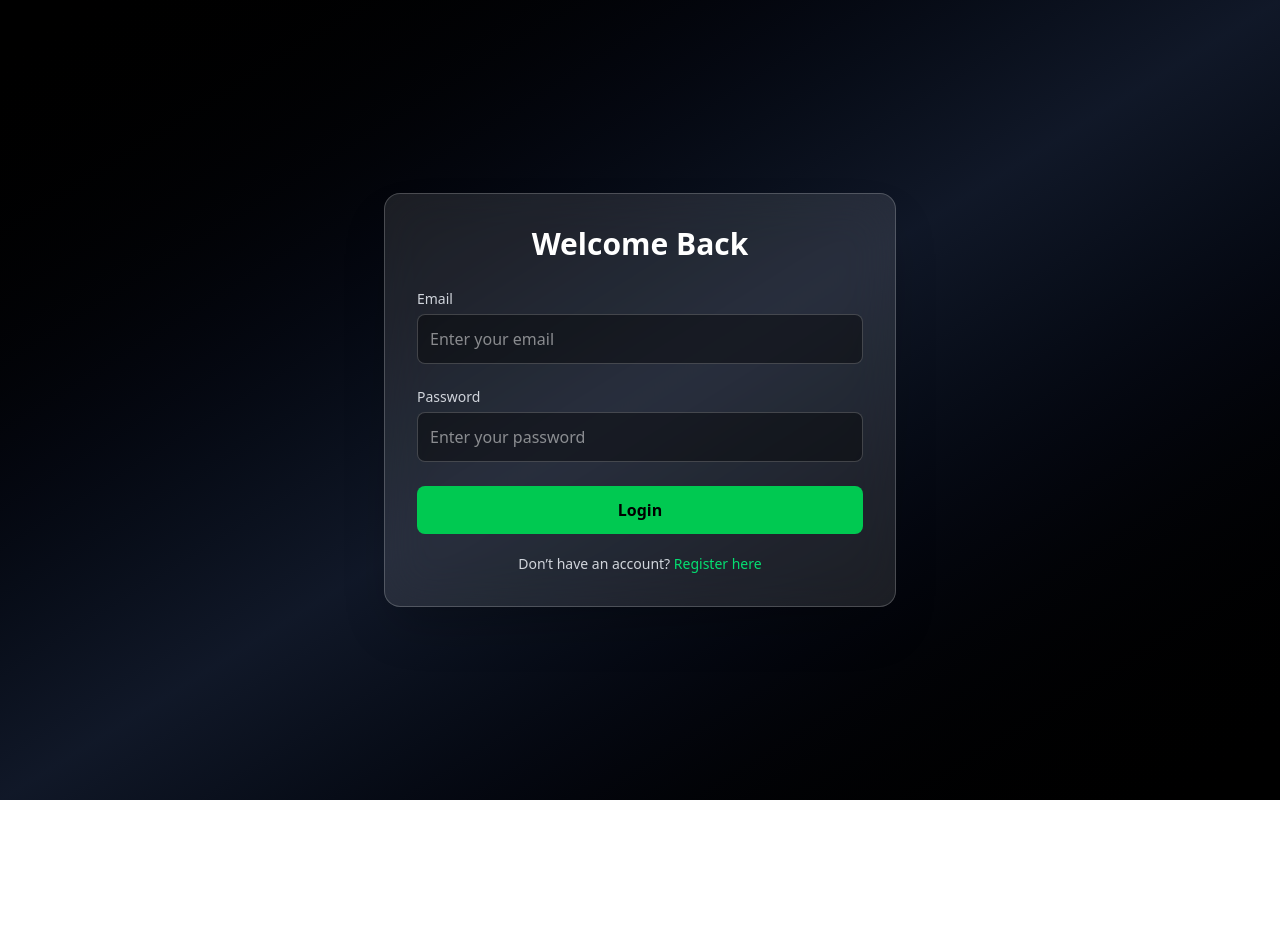
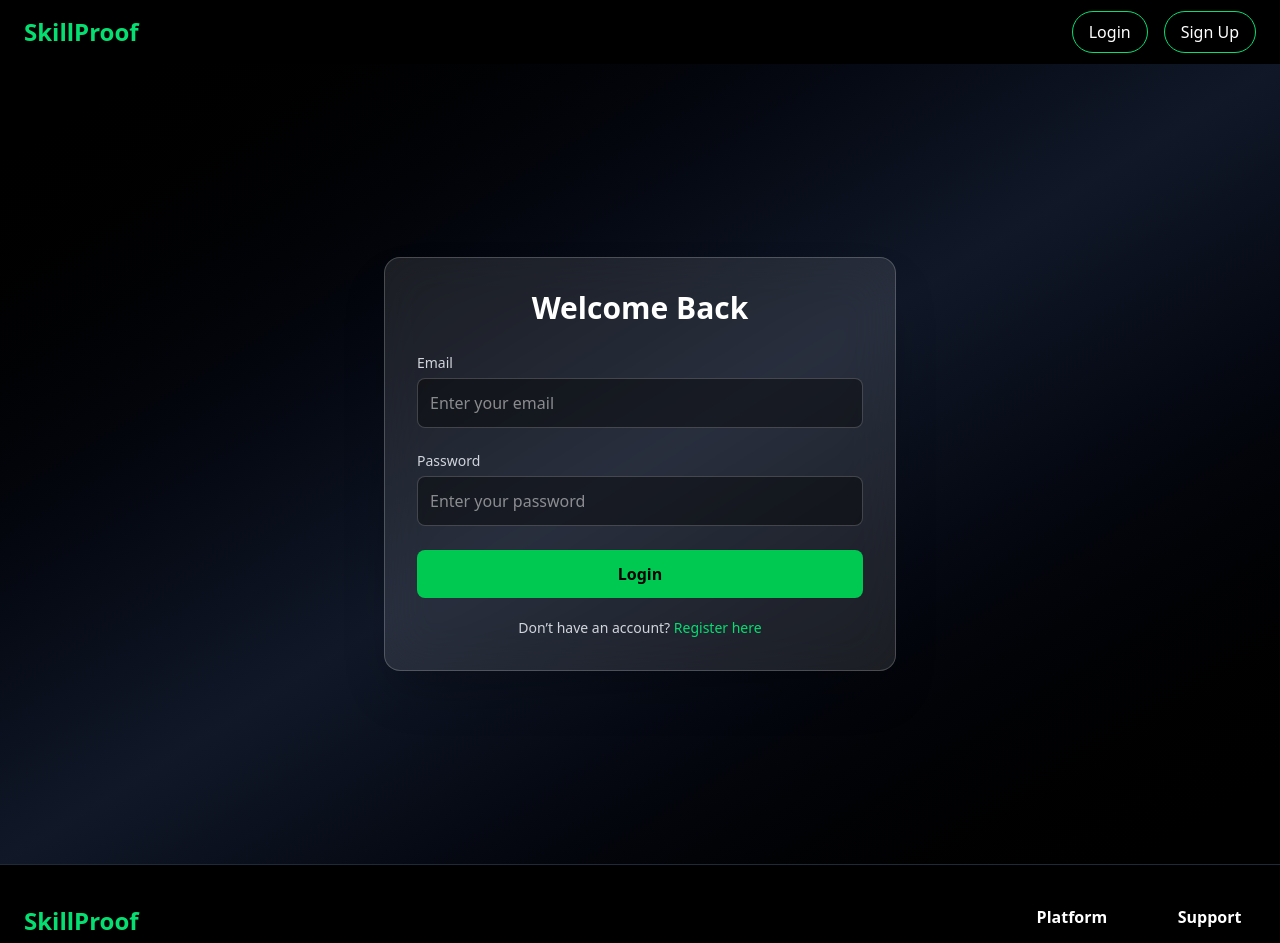
Before and after one commit to harshpandey3996/skill-proof, a React (Vite) app in the folder Frontend/: page /login in a window 1280 px wide. Shown: the top 943 px of the page. Before the commit the page ends 800 px from the top, so only its background shows below. Built offline with nearby package versions, Linux system fonts and the light colour scheme; no server answers.

Commit message:
Update Login.jsx

```diff
--- a/Frontend/src/Pages/Login.jsx
+++ b/Frontend/src/Pages/Login.jsx
@@ -1,6 +1,8 @@
 import React, { useState, useEffect, useRef } from "react";
 import axios from "axios";
 import { useNavigate } from "react-router-dom";
+import Footer from "../components/Footer";
+import Navbar from "../components/Navbar";
 
 function Login({ setLogin, setUser }) {
   const [email, setEmail] = useState("");
@@ -75,6 +77,8 @@ function Login({ setLogin, setUser }) {
   };
 
   return (
+    <>
+    <Navbar/>
     <div
       ref={rippleRef}
       className="relative min-h-screen flex items-center justify-center
@@ -167,6 +171,8 @@ function Login({ setLogin, setUser }) {
 }
 `}</style>
     </div>
+    <Footer/>
+    </>
   );
 }
 
```
